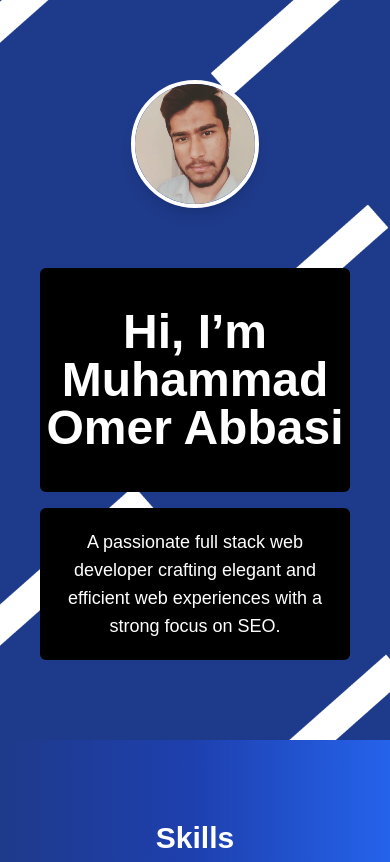
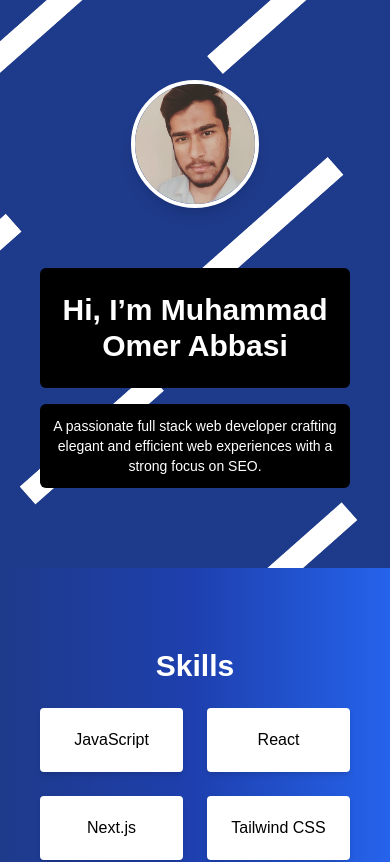
Before and after one commit to OmerAbbasi65/my-portfolio, a Next.js app: page / in a window 390 px wide. Shown: the top 862 px of the page. Built offline with nearby package versions, Linux system fonts and the light colour scheme.

Commit message:
Changes made

```diff
--- a/app/page.tsx
+++ b/app/page.tsx
@@ -30,15 +30,21 @@ export default function Home() {
 
         {/* Introduction Section */}
         <header className="text-center py-10">
-          <h1 className="text-5xl font-bold mt-5 py-10 px-0 rounded-md" style={{ backgroundColor: "rgb(0, 0, 0)" }}>Hi, I’m Muhammad Omer Abbasi</h1>
+          <h1
+            className="text-3xl md:text-5xl font-bold mt-5 py-6 px-2 md:py-10 md:px-0 rounded-md"
+            style={{ backgroundColor: "rgb(0, 0, 0)" }}
+          >
+            Hi, I’m Muhammad Omer Abbasi
+          </h1>
           <p
-            className="text-lg mt-4 max-w-xl mx-auto p-5 rounded-md"
+            className="text-sm md:text-lg mt-4 max-w-full md:max-w-xl mx-auto p-3 md:p-5 rounded-md"
             style={{ backgroundColor: "rgb(0, 0, 0)" }}
           >
             A passionate full stack web developer crafting elegant and efficient web experiences
             with a strong focus on SEO.
           </p>
         </header>
+
       </div>
 
       {/* Skills Section */}
```
